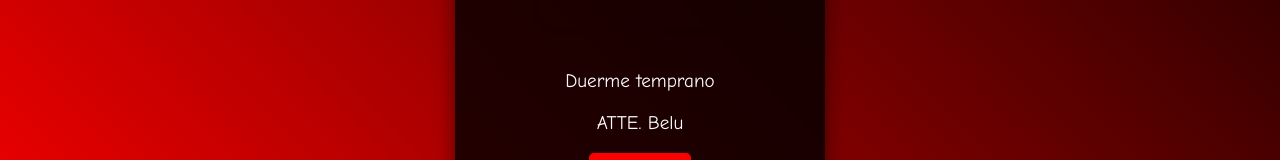
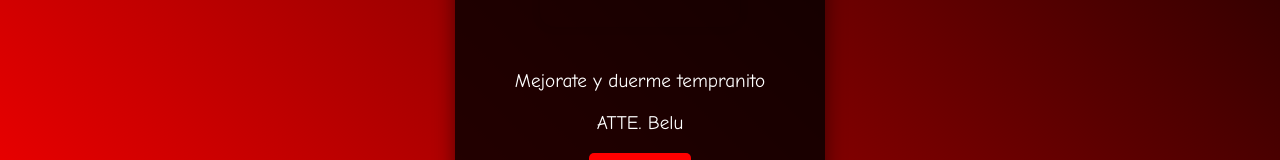
Before and after one commit to cherrybomb404/tilin, a plain HTML site: page index.html in a window 1280 px wide. Shown: the part 441-601 px from the top of the page. Drawn offline with Linux system fonts and the light colour scheme.

Commit message:
Update index.html

```diff
--- a/index.html
+++ b/index.html
@@ -12,7 +12,7 @@
         <img id="interactive-image" src="pacman.gif" alt="Pacman" class="interactive-img"
              onmousedown="changeImage()" onmouseup="revertImage()"
              ontouchstart="changeImage()" ontouchend="revertImage()">
-        <p>Duerme temprano</p>
+        <p>Mejorate y duerme tempranito</p>
         <p>ATTE. Belu</p>
         <button onclick="showVideo()">Clic aquí</button>
         <div id="extra-video" class="hidden">
```
